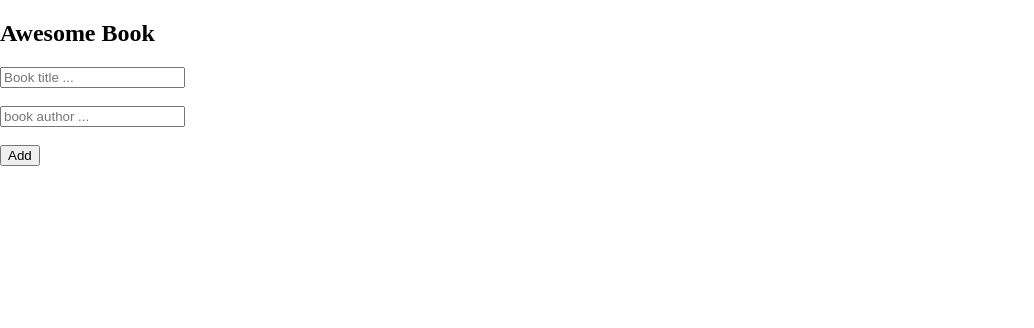
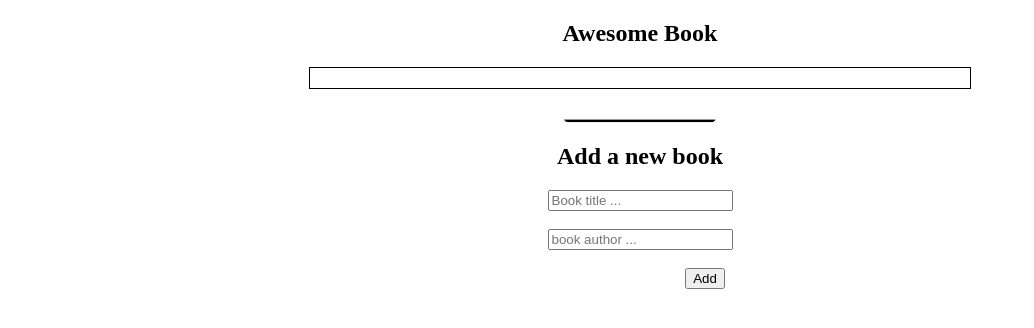
Before and after one commit to mahdimahdawi/BookCollection, a website: page index.html in a window 1280 px wide. Shown: the whole page, without its empty margins (0-1034 px from the left). Drawn offline with Linux system fonts and the light colour scheme.

Commit message:
Add styling to page

```diff
--- a/index.html
+++ b/index.html
@@ -1,6 +1,5 @@
 <!DOCTYPE html>
 <html lang="en">
-
   <head>
     <meta charset="UTF-8" />
     <meta http-equiv="X-UA-Compatible" content="IE=edge" />
@@ -10,13 +9,25 @@
   </head>
 
   <body>
-  <section>
+    <section class="book-section">
       <h1 class="awesome-book">Awesome Book</h1>
       <div class="book-list"></div>
       <div class="add-book">
+        <hr />
+        <h2>Add a new book</h2>
         <form action="#" class="add-form">
-        <input type="text" name="title" class="title" placeholder="Book title ..." /><br /><br />
-        <input type="text" name="author" class="author" placeholder="book author ..." /><br /><br />
+          <input
+            type="text"
+            name="title"
+            class="title"
+            placeholder="Book title ..."
+          /><br /><br />
+          <input
+            type="text"
+            name="author"
+            class="author"
+            placeholder="book author ..."
+          /><br /><br />
           <button class="add">Add</button>
         </form>
       </div>
@@ -24,5 +35,4 @@
 
     <script src="./js/bookCollection.js"></script>
   </body>
-
 </html>
--- a/styles.css
+++ b/styles.css
@@ -6,3 +6,39 @@ body,
   padding: 0;
   box-sizing: border-box;
 }
+
+.book-section {
+  text-align: center;
+}
+
+.book-list {
+  border: 1px solid black;
+  width: 50%;
+  height: auto;
+  margin: 0 auto;
+  margin-bottom: 30px;
+  padding: 10px;
+}
+
+.book-div {
+  display: flex;
+  border: none;
+  justify-content: space-between;
+}
+
+.remove-btn {
+  width: 20%;
+  height: 30px;
+}
+
+hr {
+  width: 150px;
+  height: 2px;
+  background-color: black;
+  border-bottom-left-radius: 10px;
+  border-bottom-right-radius: 10px;
+}
+
+.add {
+  margin-left: 130px;
+}
```
Lines whose indentation alone changed are shown as unchanged.
